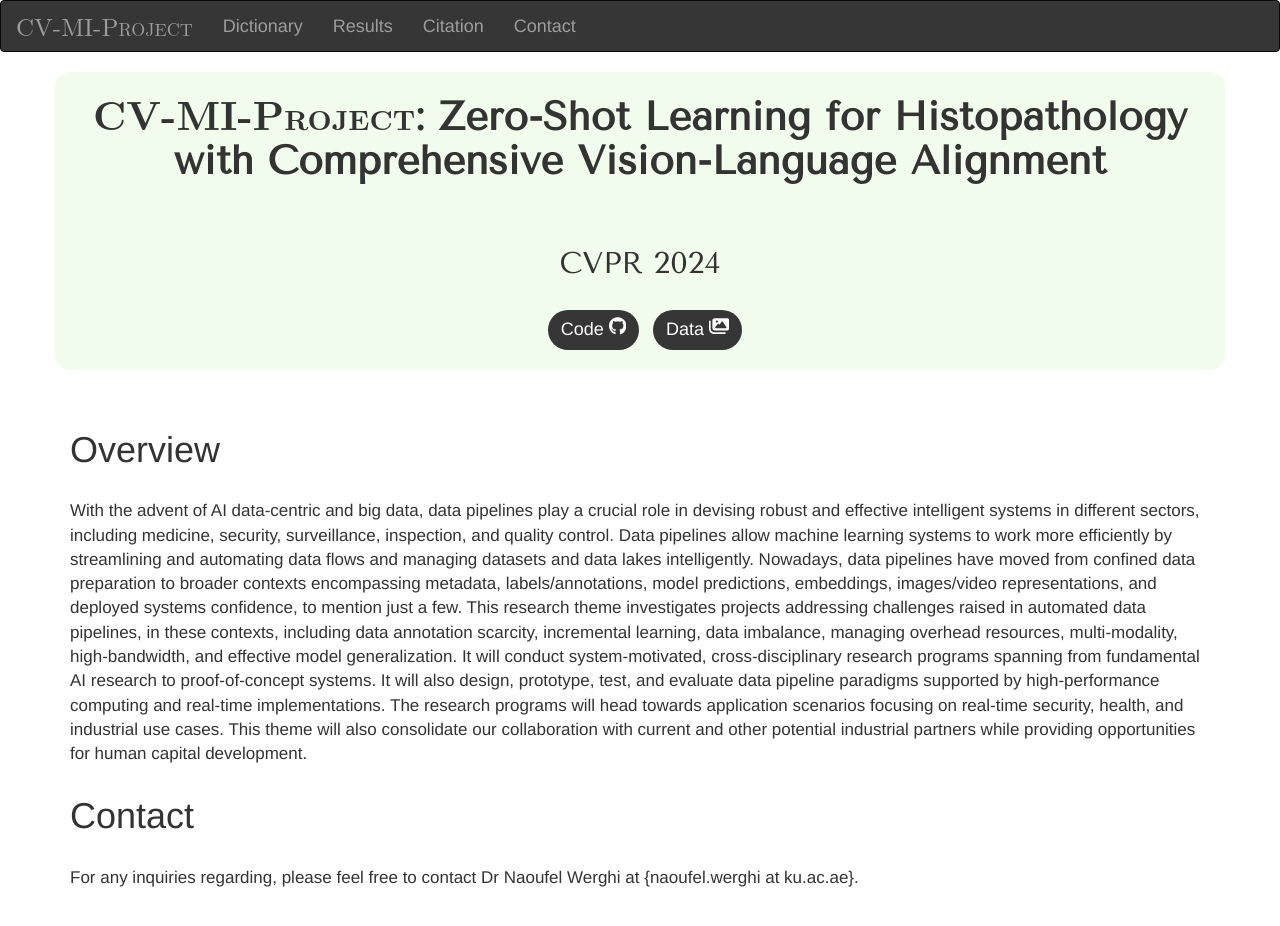
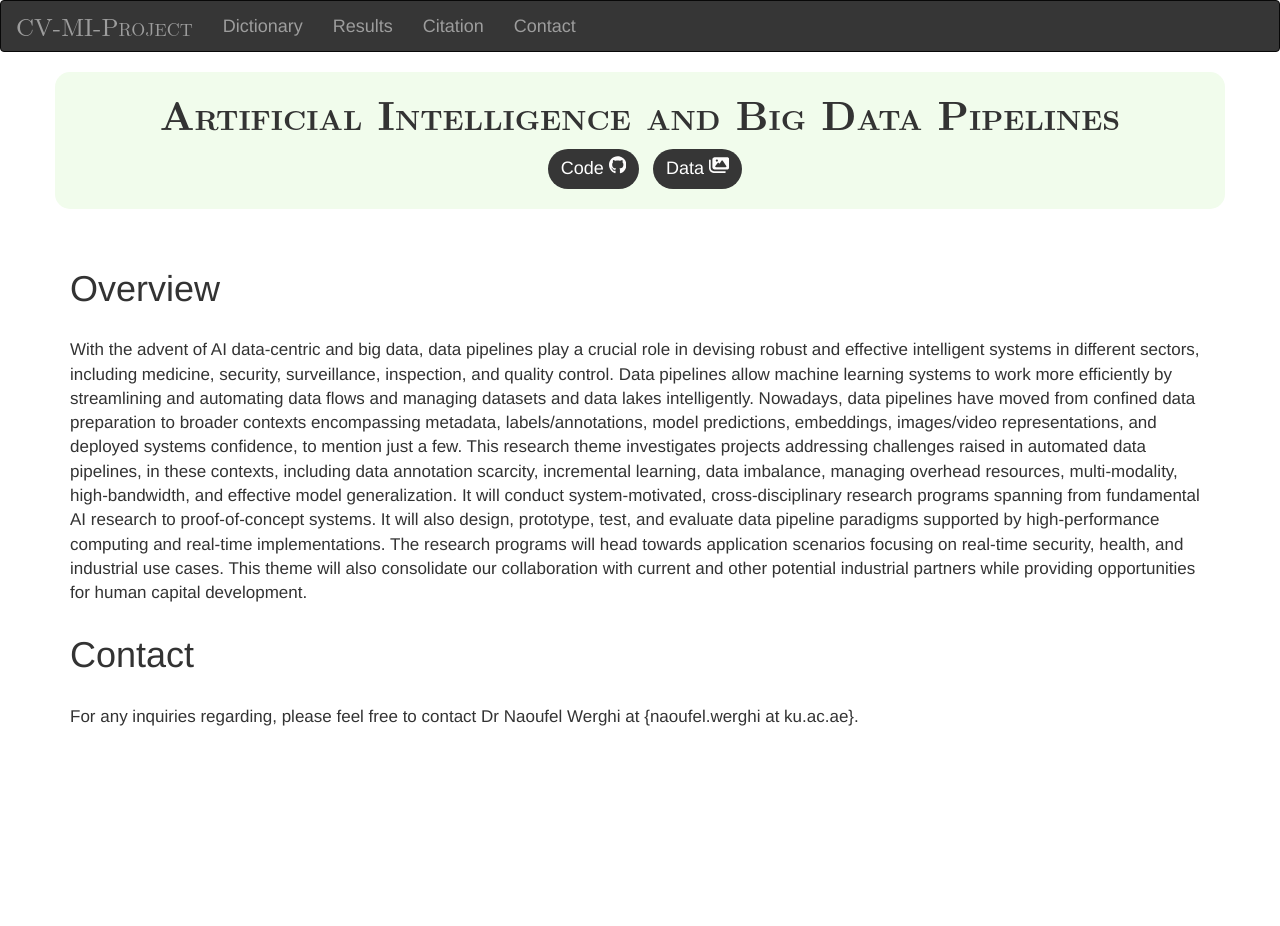
Before and after one commit to CV-MI/CV-MI-Project, a plain HTML site: page index.html in a window 1280 px wide. After the commit the page ends 800 px from the top, so only its background shows below. Drawn offline with nearby package versions, Linux system fonts and the light colour scheme.

Commit message:
Update index.html

```diff
--- a/index.html
+++ b/index.html
@@ -235,9 +235,7 @@
     </div>
   </nav>
   <div class="container div1" align="center">
-      <h1 class="divtext1 font1"><b><span class="quilt"><span class="quilt"><span class="quilt">CV-MI-Project</span></span></span>: Zero-Shot Learning for Histopathology with Comprehensive Vision-Language Alignment <br><br> <span><h2>CVPR 2024</h2></span> </b></h1> <br>
-
-
+      <h1 class="divtext1 font1"><b><span class="quilt"><span class="quilt"><span class="quilt">Artificial Intelligence and Big Data Pipelines</span></span></span></b></h1>
 
 
       <!-- <h4 class="font2"><img src="img/quilt1m.png" height="20px" alt="">- Equal Contribution</h5> <br> -->
```
